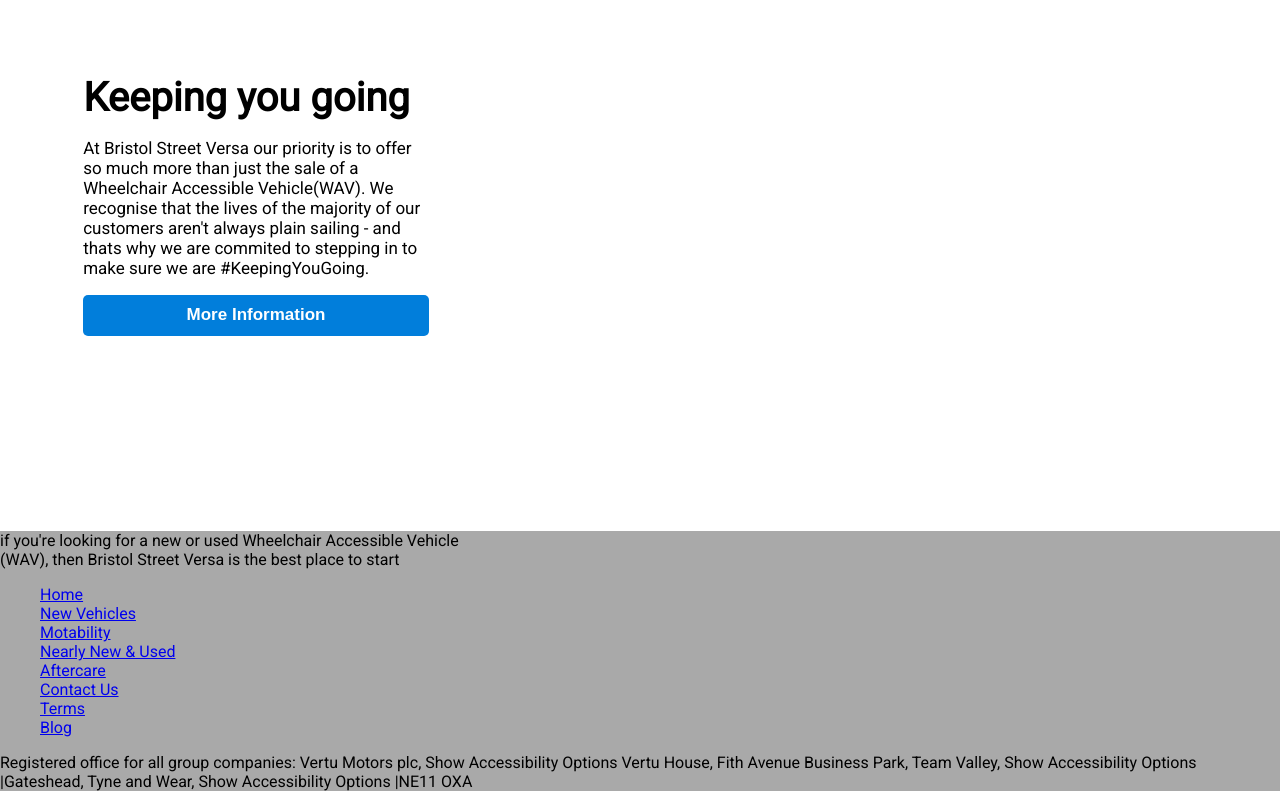
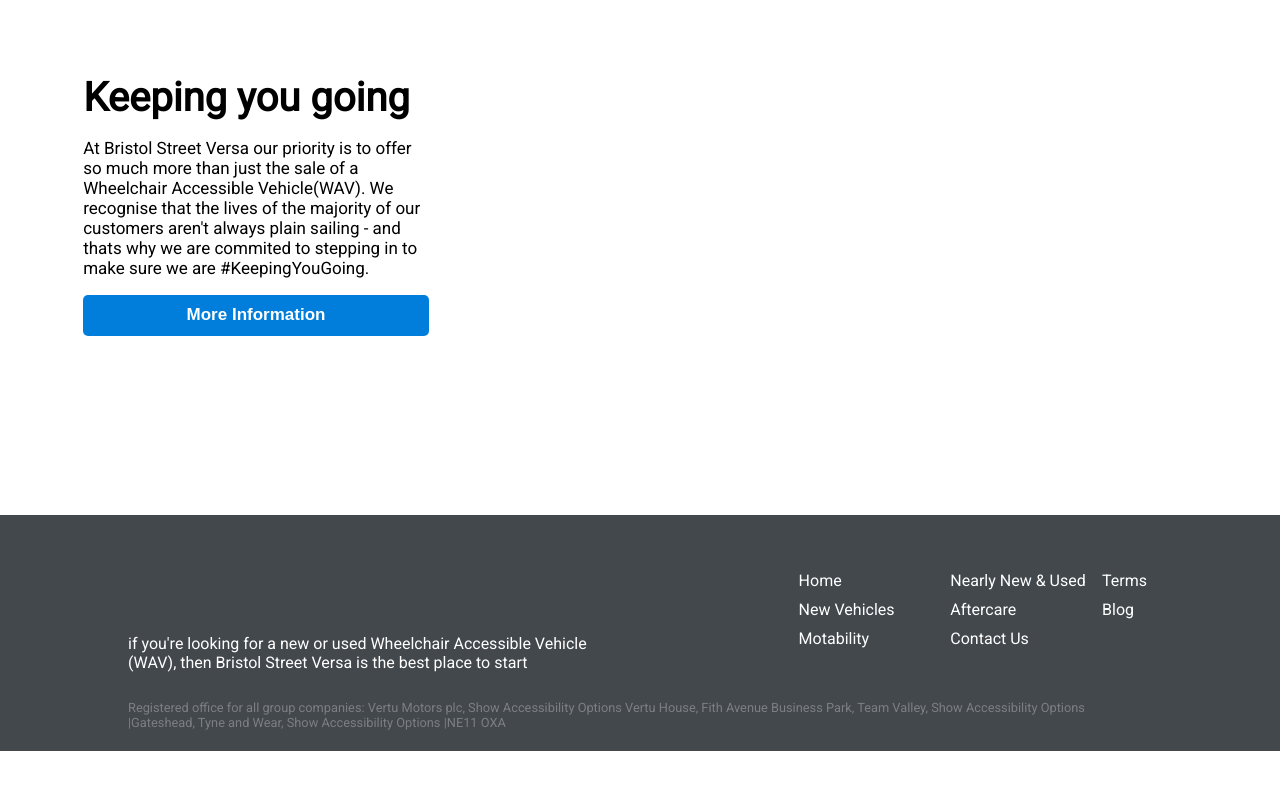
Before and after one commit to DokGreen/vertuMotors, a plain HTML site: page index.html in a window 1280 px wide. Shown: the part 5227-6034 px from the top of the page. After the commit the page ends 5978 px from the top, so only its background shows below. Drawn offline with Linux system fonts and the light colour scheme.

Commit message:
basic styles almost complete

```diff
--- a/index.html
+++ b/index.html
@@ -1,4 +1,4 @@
-<html>
+<html class="siteWrapper">
   <head>
     <meta charset="utf-8">
     <meta name="viewport" content="width=device-width,initial-scale=1">
@@ -239,23 +239,29 @@
        </div>
      </section>
      <footer class="foot-wrapper">
-       <div>
-         <p>if you're looking for a new or used Wheelchair Accessible Vehicle<br>(WAV), then Bristol Street Versa is the best place to start
-         </p>
+        <div class="foot__top">
+           <div class=foot__top--txt>
+             <p>if you're looking for a new or used Wheelchair Accessible Vehicle<br>(WAV), then Bristol Street Versa is the best place to start
+             </p>
+           </div>
+            <ul class="foot__top--ops">
+                <div class="foot__box--op">
+                    <li class="foot--op"><a class="foot--link" href="#">Home</a></li>
+                    <li class="foot--op"><a class="foot--link" href="#">New Vehicles</a></li>
+                    <li class="foot--op"><a class="foot--link" href="#">Motability</a></li>
+                </div>
+                <div class="foot__box--op">
+                    <li class="foot--op"><a class="foot--link" href="#">Nearly New &amp; Used</a></li>
+                    <li class="foot--op"><a class="foot--link" href="#">Aftercare</a></li>
+                    <li class="foot--op"><a class="foot--link" href="#">Contact Us</a></li>
+                </div>
+                <div class="foot__box--op foot__box--last">
+                    <li class="foot--op"><a class="foot--link" href="#">Terms</a></li>
+                    <li class="foot--op"><a class="foot--link" href="#">Blog</a></li>
+                </div>
+             </ul>
        </div>
-       <div>
-         <ul>
-           <li><a href="#">Home</a></li>
-           <li><a href="#">New Vehicles</a></li>
-           <li><a href="#">Motability</a></li>
-           <li><a href="#">Nearly New & Used</a></li>
-           <li><a href="#">Aftercare</a></li>
-           <li><a href="#">Contact Us</a></li>
-           <li><a href="#">Terms</a></li>
-           <li><a href="#">Blog</a></li>
-         </ul>
-       </div>
-       <div>
+       <div class="foot__bottom">
          <p>Registered office for all group companies: Vertu Motors plc, Show Accessibility Options Vertu House, Fith Avenue Business Park, Team Valley, Show Accessibility Options |Gateshead, Tyne and Wear, Show Accessibility Options |NE11 OXA</p>
        </div>
      </footer>
--- a/resources/styles.css
+++ b/resources/styles.css
@@ -467,5 +467,57 @@ margin-bottom: 5px;
 /*--------------- Footer ----------------------*/
 
 .foot-wrapper {
- background-color: darkgray;
+    padding-bottom: 0.5rem;
+    background-color: #43484d;
 }
+
+.foot__top {
+    width: 80%;
+    margin: 0 auto;
+    display: flex;
+    justify-content: space-between;
+    color: #fff;
+}
+
+.foot__top--txt {
+    margin-top: 10%;
+}
+
+.foot__top--ops {
+    height: 20%;
+    width: 35%;
+    margin: 0;
+    padding: 0;
+    margin-top: 5%;
+    display: flex;
+    justify-content: space-between;
+}
+
+.foot--link {
+    color: #fff;
+    text-decoration: none;
+}
+
+.foot__box--op {
+    width: 100%;
+    display: flex;
+    flex-direction: column;
+}
+
+.foot__box--last {
+    width: 20%;
+}
+
+.foot--op {
+    display: block;
+    padding: 5px;
+    float: left;
+}
+
+
+.foot__bottom {
+    width: 80%;
+    margin: 0 auto;
+    font-size: 0.8rem;
+    color: rgba(255,255,255,0.3);
+}
```
